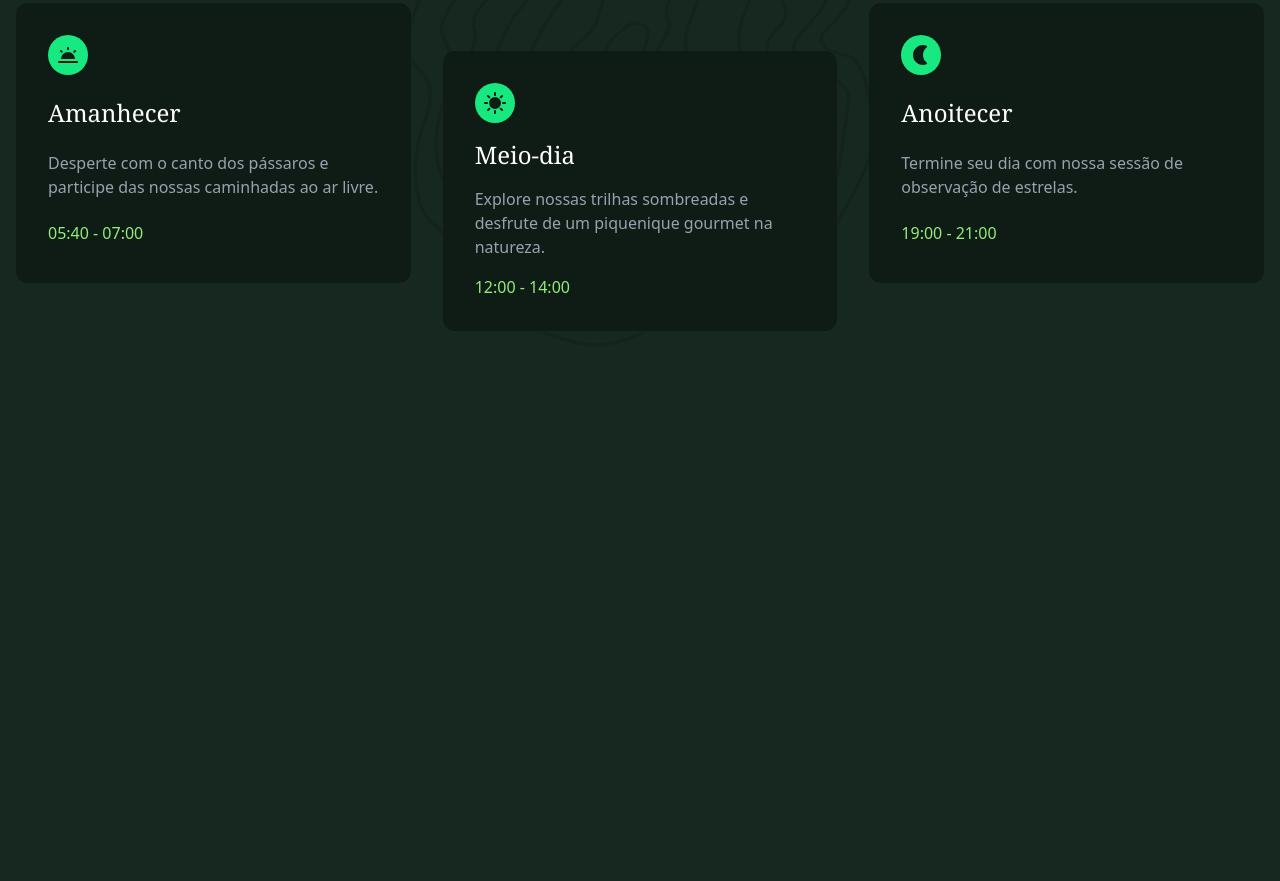
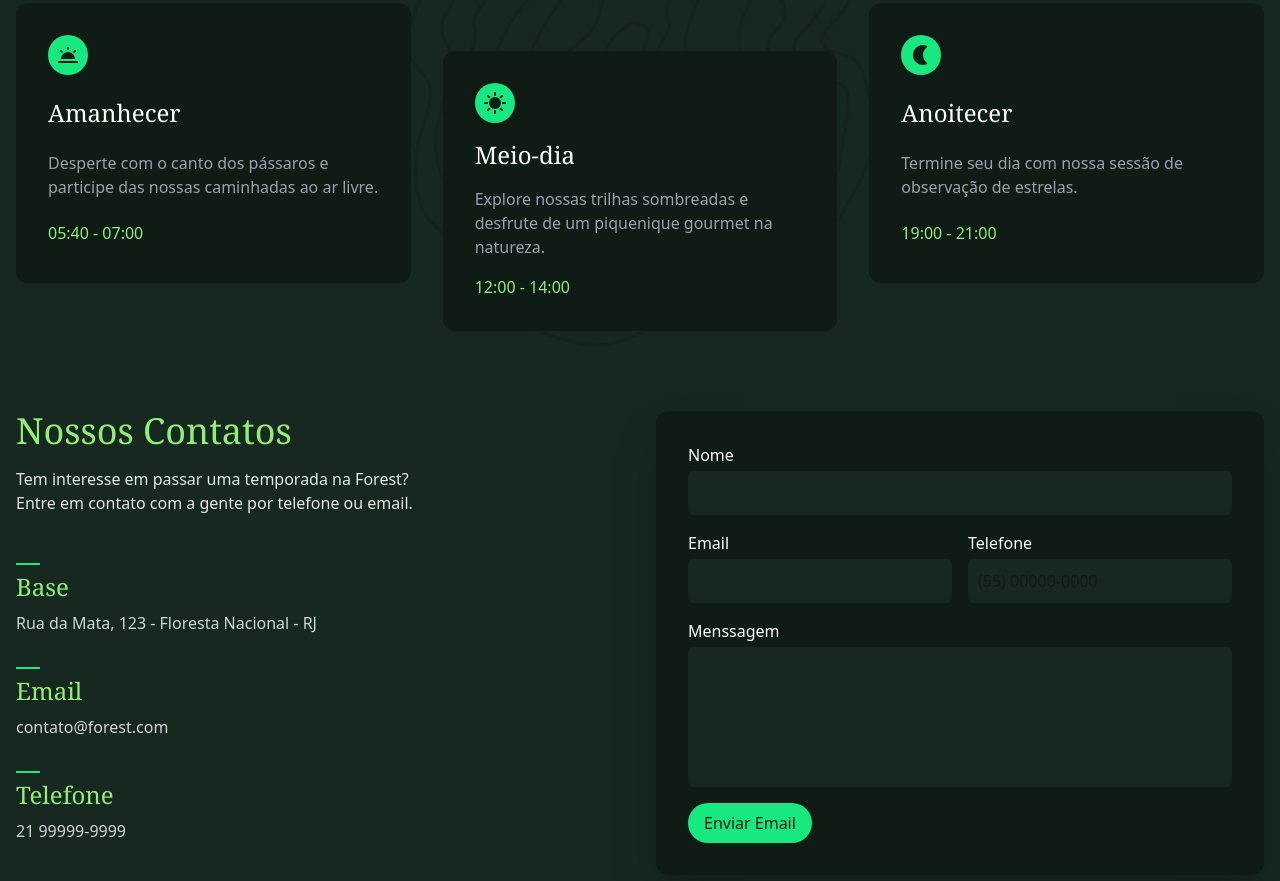
Before and after one commit to kessleru/Forest-Web, a website built with Vite: page index.html in a window 1280 px wide. Shown: the part 3153-4034 px from the top of the page. Before the commit the page ends 3564 px from the top, so only its background shows below. Built offline with nearby package versions, Linux system fonts and the light colour scheme.

Commit message:
feat: adicionado seção do contato e seu formulário

```diff
--- a/index.html
+++ b/index.html
@@ -398,5 +398,82 @@
         </div>
       </div>
     </section>
+
+    <section id="contato" class="container mb-12 sm:mb-16 grid lg:grid-cols-2 gap-8">
+      <div>
+        <h1 class="font-serif text-4xl text-verde-300 mb-4">Nossos Contatos</h1>
+        <p class="text-gray-200 text-balance mb-8">
+          Tem interesse em passar uma temporada na Forest? Entre em contato com
+          a gente por telefone ou email.
+        </p>
+        <div class="grid gap-4">
+          <div>
+            <span class="h-0.5 w-6 bg-verde-400 inline-block"></span>
+            <h2 class="mb-2 text-2xl text-verde-300 font-serif">Base</h2>
+            <p class="text-gray-300">
+              Rua da Mata, 123 - Floresta Nacional - RJ
+            </p>
+          </div>
+
+          <div>
+            <span class="h-0.5 w-6 bg-verde-400 inline-block"></span>
+            <h2 class="mb-2 text-2xl text-verde-300 font-serif">Email</h2>
+            <p class="text-gray-300">contato@forest.com</p>
+          </div>
+
+          <div>
+            <span class="h-0.5 w-6 bg-verde-400 inline-block"></span>
+            <h2 class="mb-2 text-2xl text-verde-300 font-serif">Telefone</h2>
+            <p class="text-gray-300">21 99999-9999</p>
+          </div>
+        </div>
+      </div>
+      <form
+        class="grid gap-4 rounded-xl bg-verde-900 shadow-2xl p-4 lg:p-8"
+        action=""
+      >
+        <div class="grid gap-1">
+          <label class="text-white" for="nome">Nome</label>
+          <input
+            id="nome"
+            name="nome"
+            class="rounded-md border-2 border-verde-800 bg-verde-800 p-2 text-white focus:outline-none focus:ring-2 focus:ring-verde-400 focus:border-verde-900 placeholder:text-verde-900"
+            type="text"
+          />
+        </div>
+        <div class="grid gap-4 sm:grid-cols-2">
+          <div class="grid gap-1">
+            <label class="text-white" for="email">Email</label>
+            <input
+              id="email"
+              name="email"
+              class="rounded-md border-2 border-verde-800 bg-verde-800 p-2 text-white focus:outline-none focus:ring-2 focus:ring-verde-400 focus:border-verde-900 placeholder:text-verde-900"
+              type="email"
+            />
+          </div>
+          <div class="grid gap-1">
+            <label class="text-white" for="telefone">Telefone</label>
+            <input
+              id="telefone"
+              name="telefone"
+              class="rounded-md border-2 border-verde-800 bg-verde-800 p-2 text-white focus:outline-none focus:ring-2 focus:ring-verde-400 focus:border-verde-900 placeholder:text-verde-900"
+              placeholder="(55) 00000-0000"
+              type="text"
+            />
+          </div>
+        </div>
+        <div class="grid gap-1">
+          <label class="text-white" for="menssagem">Menssagem</label>
+          <textarea
+            id="menssagem"
+            name="menssagem"
+            rows="5"
+            class="rounded-md border-2 border-verde-800 bg-verde-800 p-2 text-white focus:outline-none focus:ring-2 focus:ring-verde-400 focus:border-verde-900 placeholder:text-verde-900 resize-none"
+            type="text"
+          ></textarea>
+        </div>
+        <button class="bg-verde-400 text-verde-900 py-2 px-4 inline-block rounded-full max-sm:self-center place-self-start">Enviar Email</button>
+      </form>
+    </section>
   </body>
 </html>
```
